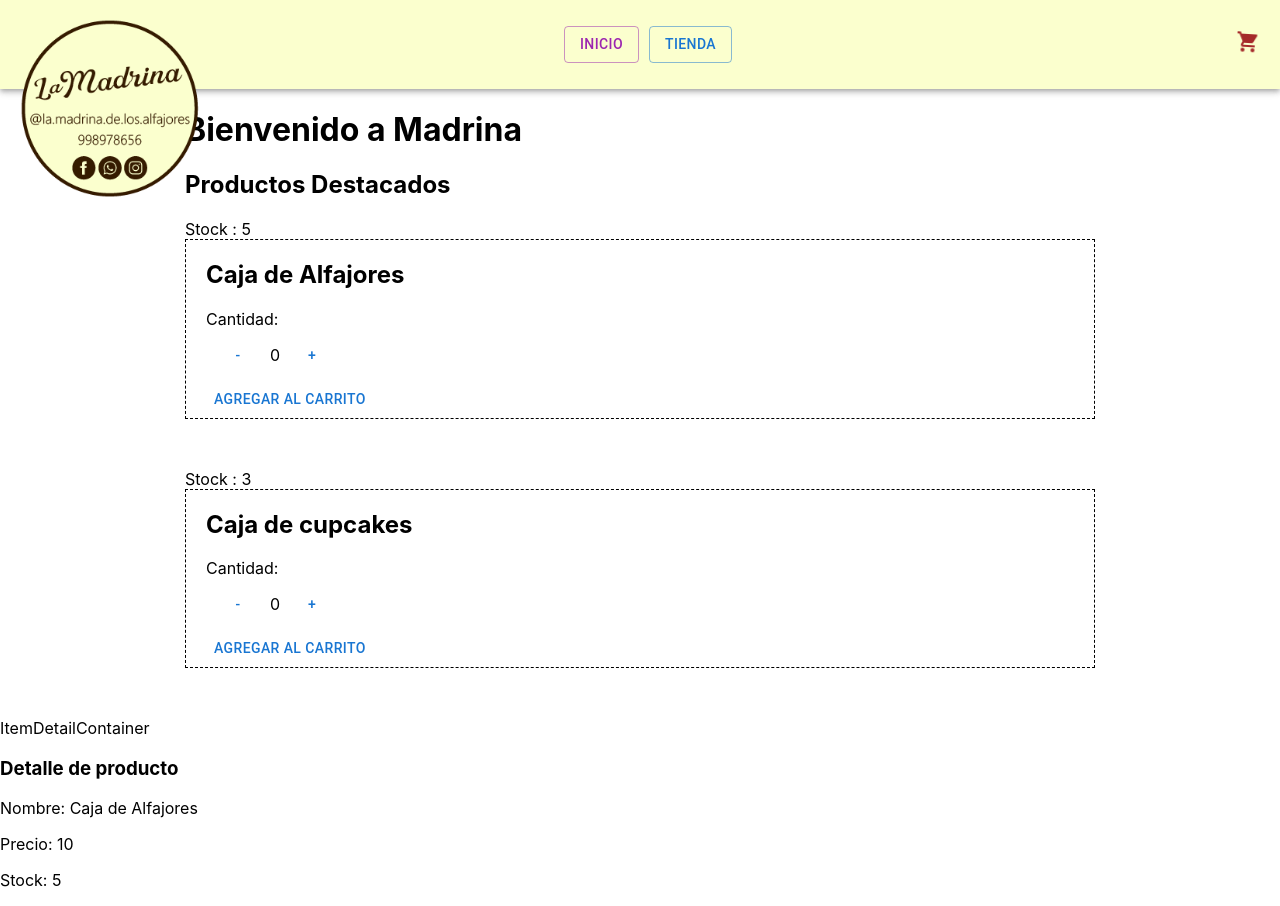
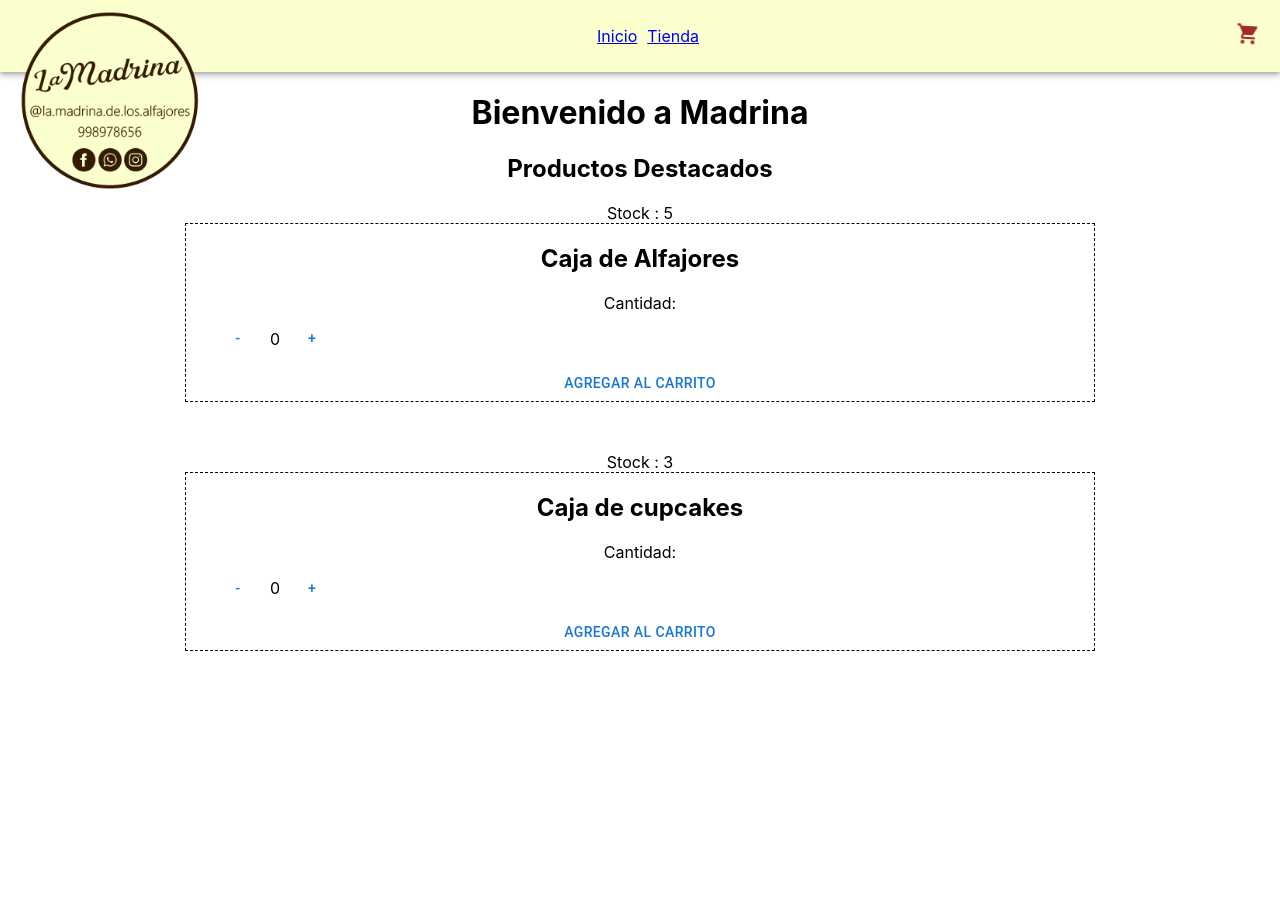
Before and after one commit to marcelodaros94/Ecommerce-ReactJS-Firebase, a React (Create React App) app: page / in a window 1280 px wide. After the commit the page ends 800 px from the top, so only its background shows below. Built offline with nearby package versions, Linux system fonts and the light colour scheme.

Commit message:
implementacion de router 1

```diff
--- a/package.json
+++ b/package.json
@@ -16,6 +16,7 @@
     "material-ui-icons": "^1.0.0-beta.36",
     "react": "^17.0.2",
     "react-dom": "^17.0.2",
+    "react-router-dom": "^6.1.1",
     "react-scripts": "4.0.3",
     "web-vitals": "^1.1.2"
   },
--- a/src/App.js
+++ b/src/App.js
@@ -1,15 +1,10 @@
-import logo from './logo.svg';
 import './App.css';
-import NavBar from './components/NavBar/NavBar'
-import ItemListContainer from './components/ItemListContainer/ItemListContainer'
-import ItemDetailContainer from './components/ItemDetailContainer/ItemDetailContainer'
+import AppRouter from './components/AppRouter/AppRouter'
 
 function App() {
   return (
-    <div>
-      <NavBar/>
-      <ItemListContainer/>
-      <ItemDetailContainer/>
+    <div className='App'>
+      <AppRouter />
     </div>
   );
 }
--- /dev/null
+++ b/src/components/AppRouter/AppRouter.js
@@ -0,0 +1,18 @@
+import logo from '../../logo.svg';
+import React from 'react';
+import NavBar from '../NavBar/NavBar'
+import ItemListContainer from '../ItemListContainer/ItemListContainer'
+import ItemDetailContainer from '../ItemDetailContainer/ItemDetailContainer'
+import {BrowserRouter, Routes, Route } from 'react-router-dom';
+
+export default function AppRouter(){
+    return (
+    <BrowserRouter>
+    <NavBar/>
+    <Routes>
+      <Route exact path="/" element={<ItemListContainer/>} />
+      <Route path="/detail" element={<ItemDetailContainer/>} />
+    </Routes>
+  </BrowserRouter>
+  )
+}
--- a/src/components/NavBar/NavBar.js
+++ b/src/components/NavBar/NavBar.js
@@ -1,5 +1,6 @@
 import React from 'react'
 import './NavBar.css'
+import {Link} from 'react-router-dom'
 import CartWidget from '../CartWidget/CartWidget'
 import logo from '../../logo.png'
 import AppBar from '@mui/material/AppBar';
@@ -12,8 +13,8 @@ export default function NavBar(){
                     <img src={logo} alt="madrina"></img>
                 </div>
                 <ul>
-                    <li><Button variant="outlined" color="secondary">Inicio</Button></li>
-                    <li><Button variant="outlined">Tienda</Button></li>
+                    <li><Link to={`/`}>Inicio</Link></li>
+                    <li><Link to={`/detail`}>Tienda</Link></li>
                 </ul>
                 <CartWidget/>
             </nav>
```
Also changed, not shown: src/pages/Home/home.js (added), src/pages/Tienda/tienda.js (added), 1 other file (tests, documents, lock files or other folders).
